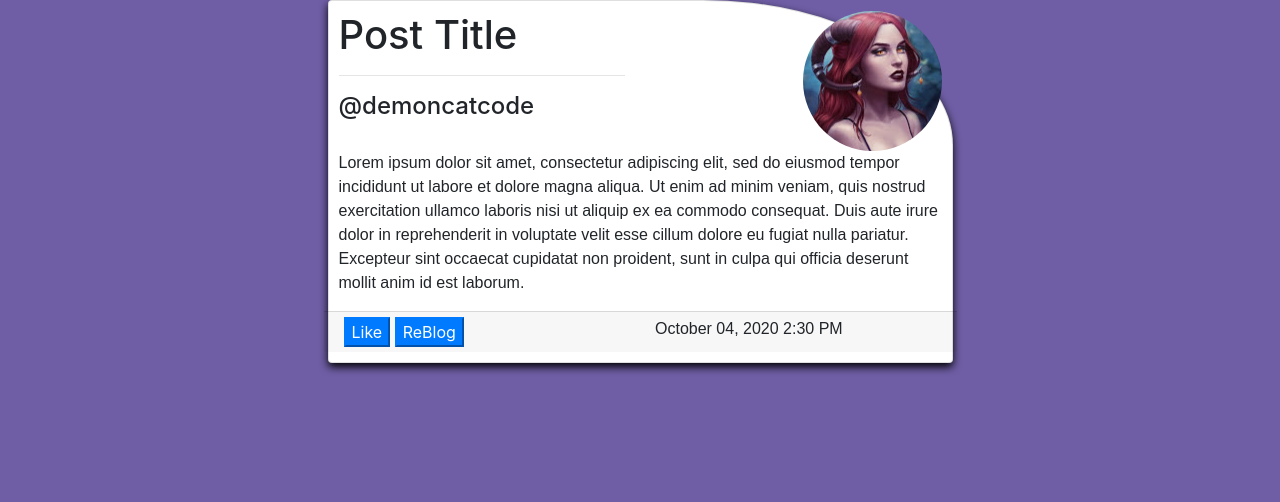
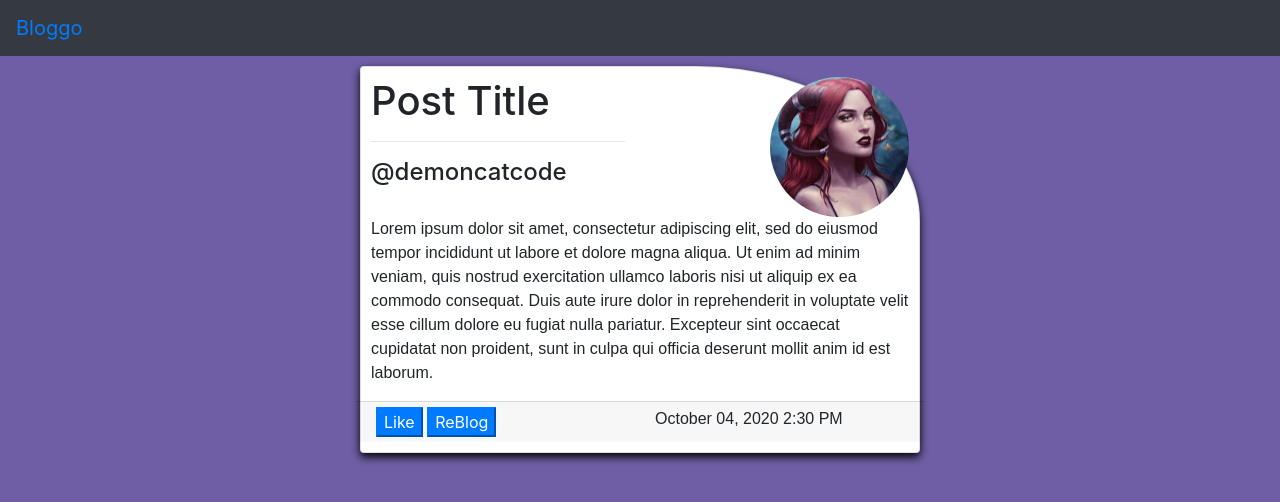
Before and after one commit to catruya/bloggo, a plain HTML site: page index.html in a window 1280 px wide. Drawn offline with nearby package versions, Linux system fonts and the light colour scheme; a web font is replaced by a local one.

Commit message:
started work on the navbar ui

```diff
--- a/index.html
+++ b/index.html
@@ -16,34 +16,19 @@
 
 <body>
     <div id="header">
-        <!-- <div id="navbar">
-            <a href="create-post.html">New Post</a>
-            <a href="index.html">Home</a>
-        </div> -->
+        <nav class="navbar navbar-expand-sm bg-dark">
+            <ul class="navbar-nav">
+                <li class="nav-item">
+                    <a href="index.html" class="navbar-brand">Bloggo</a>
+                </li>
+            </ul>
+        </nav>
 
     </div>
 
-    <!--sidebar-->
-    <!-- <div class="container">
-        <div id="sidebar">
-            <div class="sb-card">
-                <h3>Links</h3>
-                <hr>
-                <div class="card-txt">
-                    <ul class="navbar">
-                        <li>Home</li>
-                        <li>About</li>
-                        <li>Contact</li>
-                    </ul>
-                </div>
-            </div>
-
-        </div>
-    </div> -->
-
     <div id="main">
         <!--Cards will be inserted with JS-->
-        <div class="container-fluid">
+        <div class="container container-fluid">
             <div class="card">
                 <div class="row">
                     <div class="col card-hdr">
@@ -52,7 +37,7 @@
                         <h4>@demoncatcode</h4>
                     </div>
                     <div class="col">
-                        <img class="user-img img-responsive" src="img/cat1.jpg">
+                        <img class="user-img" src="img/cat1.jpg">
                     </div>
                 </div>
                 <div class="row">
```
